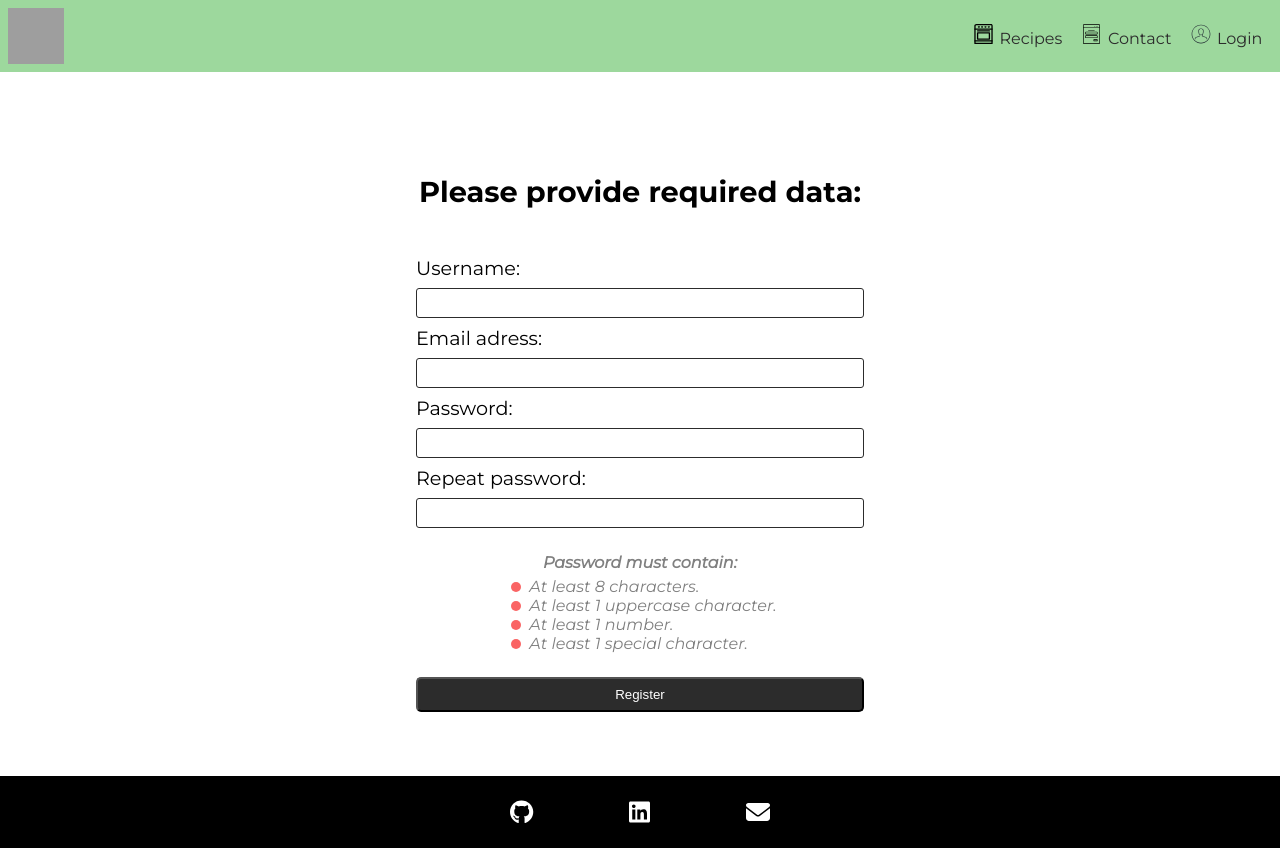
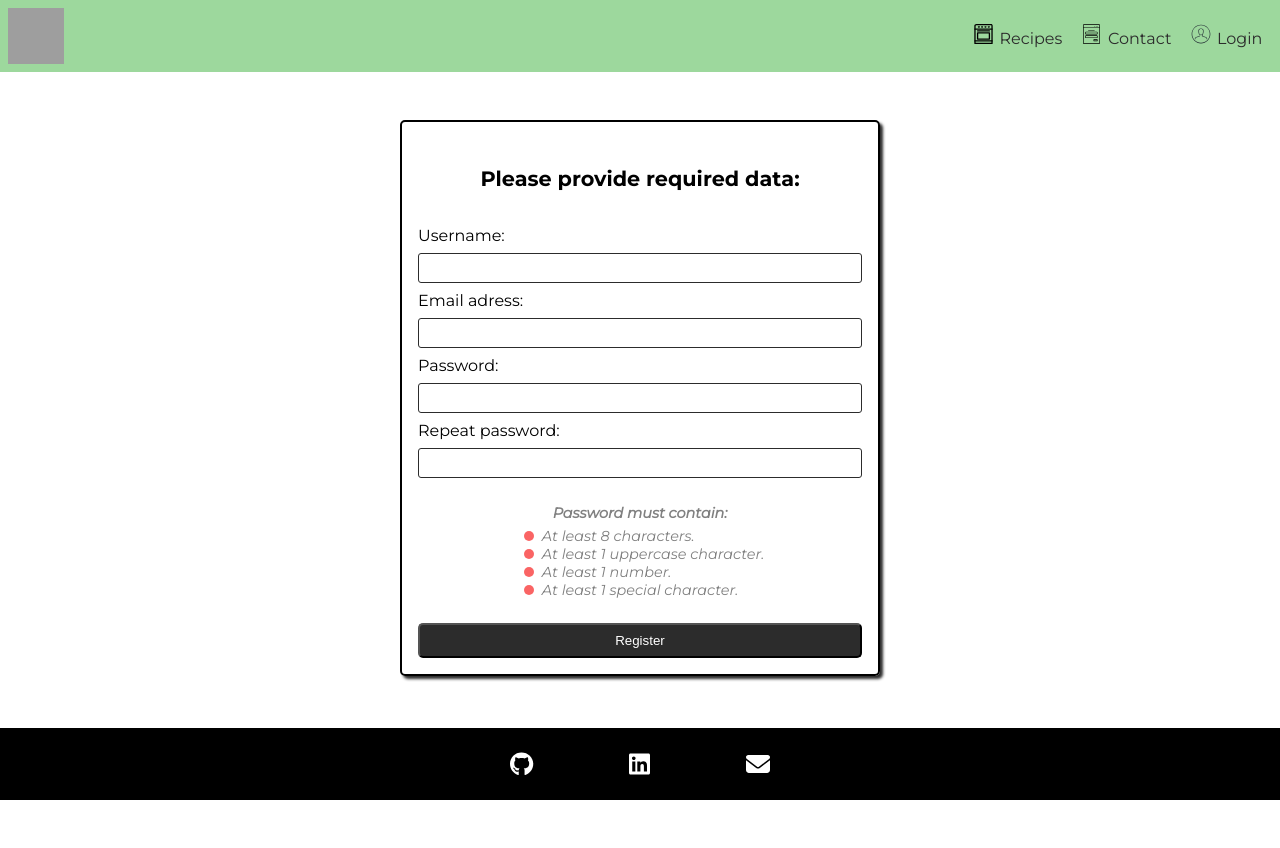
Before and after one commit to RZajacc/ForkIt_2.0, a React (Vite) app: page /register in a window 1280 px wide. After the commit the page ends 800 px from the top, so only its background shows below. Built offline with nearby package versions, Linux system fonts and the light colour scheme; no server answers; grey boxes are pictures that could not be loaded; the HTML template or start-up script is replaced by a standard one.

Commit message:
adjusted display for bigger screens for login and register view

```diff
--- a/src/style/login.scss
+++ b/src/style/login.scss
@@ -46,14 +46,21 @@
 
 @media (min-width: 480px) {
   .login-form {
-    margin: 4rem auto;
+    margin: 2rem auto;
+    h4 {
+      font-size: 1.2rem;
+    }
   }
 }
 
-@media (min-width: 768) {
+@media (min-width: 768px) {
   .login-form {
+    border: 2px solid black;
+    border-radius: 5px;
+    box-shadow: 3px 3px 3px map-get($colors, lighter-black);
+    margin-top: 5rem;
     h4 {
-      font-size: 1.7rem;
+      font-size: 1.3rem;
     }
   }
 }
@@ -61,15 +68,15 @@
 @media (min-width: 1200px) {
   .login-form {
     h4 {
-      font-size: 1.8rem;
+      font-size: 1.5rem;
     }
 
     label {
-      font-size: 1.2rem;
+      font-size: 1.1rem;
     }
 
     p {
-      font-size: 1.2rem;
+      font-size: 1.1rem;
     }
   }
 }
--- a/src/style/register.scss
+++ b/src/style/register.scss
@@ -76,28 +76,23 @@
   color: map-get($colors, light-red);
 }
 
-@media (min-width: 768px) {
+@media (min-width: 480px) {
   .register-form {
-    margin: 2rem auto;
+    margin: 1rem auto;
+    h4 {
+      font-size: 1.2rem;
+    }
   }
 }
 
-@media (min-width: 1200px) {
+@media (min-width: 768px) {
   .register-form {
-    margin: 3rem auto;
-
+    border: 2px solid black;
+    border-radius: 5px;
+    box-shadow: 3px 3px 3px map-get($colors, lighter-black);
+    margin-top: 3rem;
     h4 {
-      font-size: 1.8rem;
-    }
-
-    label {
-      font-size: 1.2rem;
-    }
-  }
-
-  .password-req {
-    p {
-      font-size: 1rem;
+      font-size: 1.3rem;
     }
   }
 }
```
